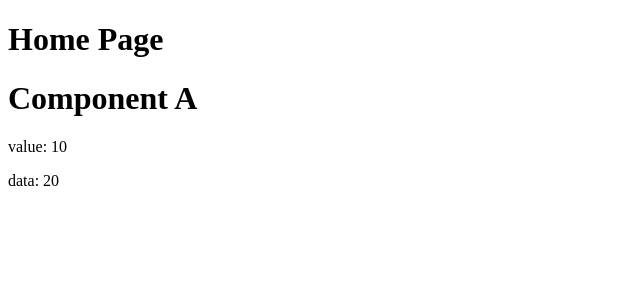
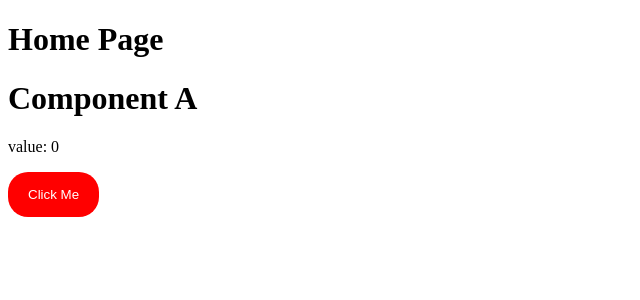
Before and after one commit to techolasmern/2-4-batch, a React (Vite) app in the folder ReactJS/: page / in a window 1280 px wide. Shown: the top 300 px of the page, without its empty margins (0-640 px from the left). Built offline with nearby package versions, Linux system fonts and the light colour scheme.

Commit message:
counter props

```diff
--- a/ReactJS/src/App.jsx
+++ b/ReactJS/src/App.jsx
@@ -1,15 +1,21 @@
 // import { Fragment } from "react";
 
-import { Fragment } from "react";
+import { Fragment, useState } from "react";
 import { ComponentA } from "./components/ComponentA";
 
 // Props -> Properties -> Pass or transfer data from parent component to child component.
 
 const App = () => {
 
+    const [counter, setCounter] = useState(0);
+
+    const handleClick = () => {
+        setCounter(prevState => prevState + 1);
+    }
+
     return <Fragment>
         <h1>Home Page</h1>
-        <ComponentA value="10" data="20"/>
+        <ComponentA value={counter} handleClick={handleClick} />
     </Fragment>
 }
 
--- /dev/null
+++ b/ReactJS/src/components/ComponentA.css
@@ -0,0 +1,8 @@
+.btn {
+    background-color: red;
+    color: white;
+    padding: 15px;
+    padding-inline: 20px;
+    border: none;
+    border-radius: 20px;
+}
--- a/ReactJS/src/components/ComponentA.jsx
+++ b/ReactJS/src/components/ComponentA.jsx
@@ -1,8 +1,11 @@
+import "./ComponentA.css";
+
 // -> destructure props to {value, data}.
-export const ComponentA = ({ value, data }) => {
+export const ComponentA = ({ value, handleClick }) => {
     return <div>
         <h1>Component A</h1>
         <p>value: {value}</p>
-        <p>data: {data}</p>
+        <button className="btn" onClick={handleClick}>Click Me</button>
+
     </div>
 }
--- a/ReactJS/src/main.jsx
+++ b/ReactJS/src/main.jsx
@@ -1,5 +1,6 @@
 import { createRoot } from "react-dom/client";
 import App from "./App";
+import "./main.css";
 
 const rootContainer = document.getElementById("root");
 
```
Also changed, not shown: ReactJS/react.txt (added), ReactJS/src/main.css (added).
